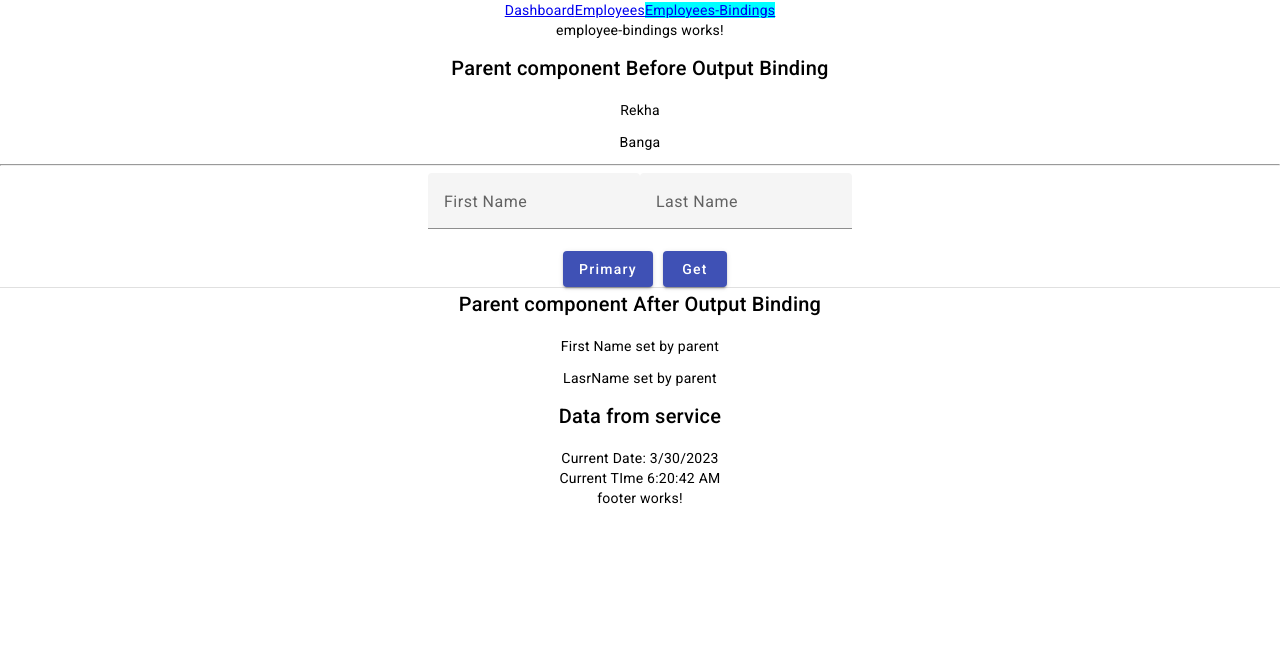
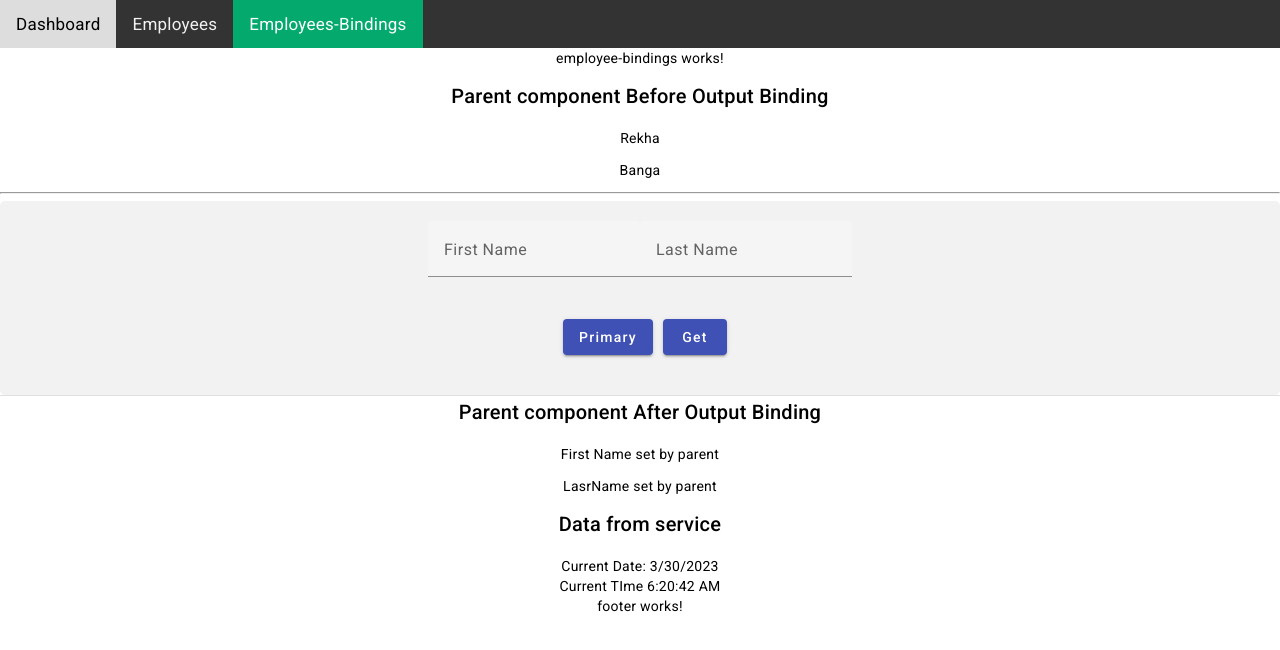
Before and after one commit to rekhabanga99/angular, an Angular app: page /employees-bindings in a window 1280 px wide. Shown: the top 650 px of the page. Built offline with nearby package versions, Linux system fonts and the light colour scheme.

Commit message:
services

```diff
--- a/src/app/add-employee/add-employee.component.css
+++ b/src/app/add-employee/add-employee.component.css
@@ -7,3 +7,34 @@
 .mat-mdc-raised-button:not(:disabled){
     margin-left: 10px !important;
 }
+
+input[type=text], select {
+    width: 100%;
+    padding: 12px 20px;
+    margin: 8px 0;
+    display: inline-block;
+    border: 1px solid #ccc;
+    border-radius: 4px;
+    box-sizing: border-box;
+  }
+
+  input[type=submit] {
+    width: 100%;
+    background-color: #4CAF50;
+    color: white;
+    padding: 14px 20px;
+    margin: 8px 0;
+    border: none;
+    border-radius: 4px;
+    cursor: pointer;
+  }
+
+  input[type=submit]:hover {
+    background-color: #45a049;
+  }
+
+  div {
+    border-radius: 5px;
+    background-color: #f2f2f2;
+    padding: 20px;
+  }
--- a/src/app/header/header.component.css
+++ b/src/app/header/header.component.css
@@ -1,3 +1,28 @@
-.active{
-    background-color: aqua;
+body {
+  margin: 0;
+  font-family: Arial, Helvetica, sans-serif;
 }
+
+.topnav {
+  overflow: hidden;
+  background-color: #333;
+}
+
+.topnav a {
+  float: left;
+  color: #f2f2f2;
+  text-align: center;
+  padding: 14px 16px;
+  text-decoration: none;
+  font-size: 17px;
+}
+
+.topnav a:hover {
+  background-color: #ddd;
+  color: black;
+}
+
+.topnav a.active {
+  background-color: #04AA6D;
+  color: white;
+}
--- a/src/app/header/header.component.html
+++ b/src/app/header/header.component.html
@@ -1,13 +1,5 @@
-<div>
-    <span><a [routerLink]="['/dashboard']" [routerLinkActive]="['active']">Dashboard</a>
-        <router-outlet></router-outlet>
-    </span>
-    <span>
-        <a [routerLink]="['/employees']" [routerLinkActive]="['active']">Employees</a>
-    </span>
-
-    <span><a [routerLink]="['/employees-bindings']" [routerLinkActive]="['active']">Employees-Bindings</a>
-        <router-outlet></router-outlet>
-    </span>
-
+<div class="topnav">
+    <a [routerLink]="['/dashboard']" [routerLinkActive]="['active']">Dashboard</a>
+    <a [routerLink]="['/employees']" [routerLinkActive]="['active']">Employees</a>
+    <a [routerLink]="['/employees-bindings']" [routerLinkActive]="['active']">Employees-Bindings</a>
 </div>
--- a/src/app/shared/app.component.html
+++ b/src/app/shared/app.component.html
@@ -3,6 +3,7 @@
 <!-- <app-add-employee [name]="employeeName"></app-add-employee> -->
 <div style="text-align:center">
     <app-header></app-header>
+    <router-outlet></router-outlet>
     <app-footer></app-footer>
 
 </div>
```
